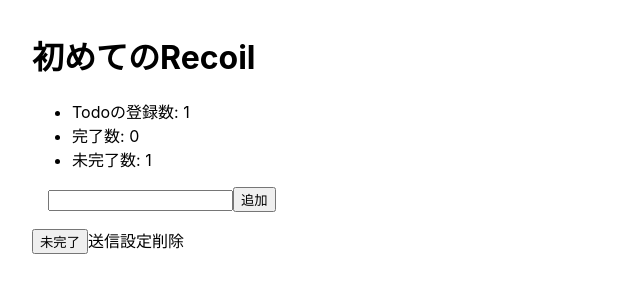
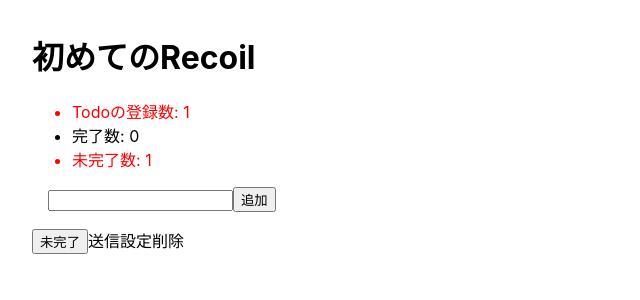
Before and after one commit to k-nanao/react-recoil, a React (Create React App) app: page / in a window 1280 px wide. Shown: the top 300 px of the page, without its empty margins (0-640 px from the left). Built offline with nearby package versions, Linux system fonts and the light colour scheme.

Commit message:
emotionが効いたので

```diff
--- a/src/components/TodoListStatus.tsx
+++ b/src/components/TodoListStatus.tsx
@@ -1,6 +1,8 @@
+/** @jsxImportSource @emotion/react */
 import React from 'react';
 import { useRecoilValue } from 'recoil';
 import { todoListStatusState } from '../State/selector';
+import { css } from '@emotion/react'
 
 const TodoListStatus = () => {
   const { totalNum, totalCompletedNum, totalUnCompletedNum } =
@@ -9,12 +11,16 @@
   return (
     <div>
       <ul>
-        <li>Todoの登録数: {totalNum}</li>
+        <li css={hellostyle}>Todoの登録数: {totalNum}</li>
         <li>完了数: {totalCompletedNum}</li>
-        <li>未完了数: {totalUnCompletedNum}</li>
+        <li css={hellostyle}>未完了数: {totalUnCompletedNum}</li>
       </ul>
     </div>
   );
 };
 
+const hellostyle = css({
+  color:'red'
+})
+
 export default TodoListStatus;
```
